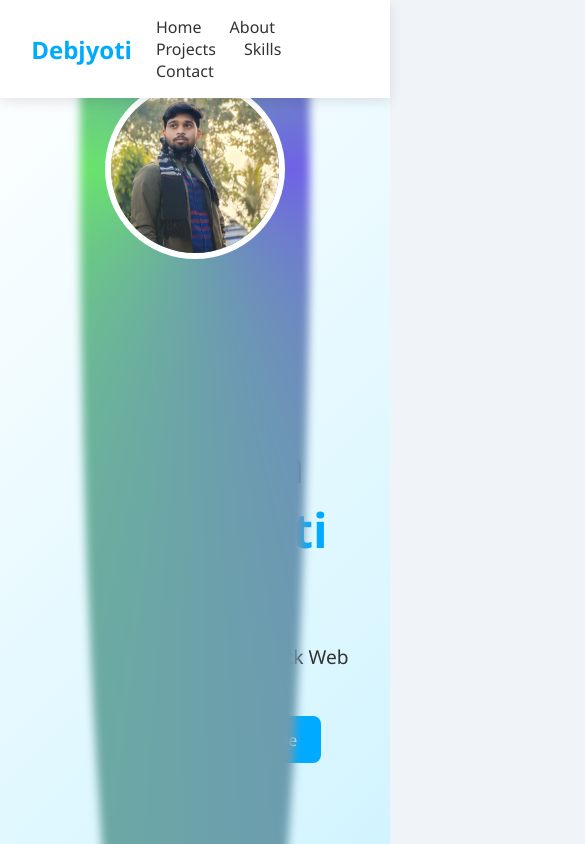
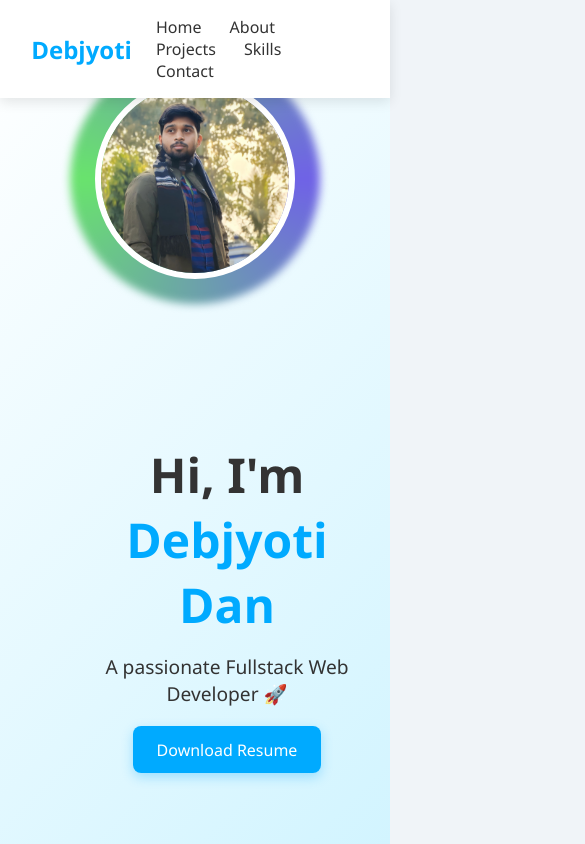
Before and after one commit to DebjyotiDan/FUTURE_FS_01, a plain HTML site: page index.html in a window 390 px wide. Shown: the top 844 px of the page, 585 px wide, since content can reach past the window. Drawn offline with Linux system fonts and the light colour scheme.

Commit message:
style.css

```diff
--- a/style.css
+++ b/style.css
@@ -93,25 +93,31 @@ body {
         padding: 2rem 5%;
         text-align: center;
     }
+
     .hero-right {
         padding-left: 0;
         margin-top: 2rem;
     }
+
     .dp-ring {
-        width: 2300px;
-        height: 230px;
+        width: 250px;
+        height: 250px;
     }
+
     .dp-img {
-        width: 180px;
-        height: 180px;
+        width: 200px;
+        height: 200px;
     }
+
     .hero-right h1 {
         font-size: 2rem;
     }
+
     .hero-right p {
         font-size: 1rem;
     }
 }
+
 
 .hero-right {
     flex: 1;
@@ -121,12 +127,15 @@ body {
 .hero-right h1 {
     font-size: 3rem;
     margin-bottom: 1rem;
+    font-weight: 600;
 }
 
 .hero-right p {
     font-size: 1.2rem;
     margin-bottom: 2rem;
+    font-weight: 400;
 }
+
 
 .btn {
     background: #00aaff;
@@ -135,7 +144,9 @@ body {
     border-radius: 8px;
     text-decoration: none;
     transition: 0.3s ease;
+    box-shadow: 0 4px 12px rgba(0, 170, 255, 0.3);
 }
+
 
 .btn:hover {
     background: #44b2e1;
```
